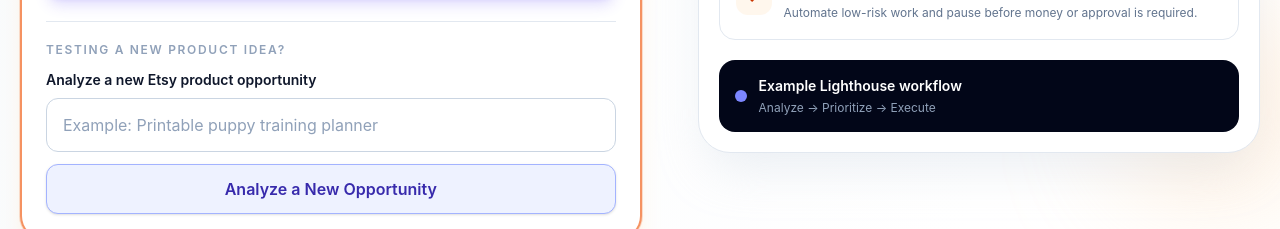
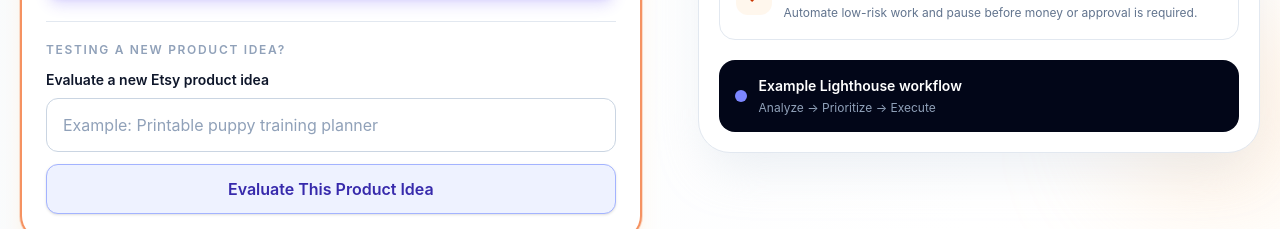
Before and after one commit to abiasV/lighthouse-agent, a React (Vite) app in the folder client/: page / in a window 1280 px wide. Shown: the part 723-952 px from the top of the page. Built offline with nearby package versions, Linux system fonts and the light colour scheme.

Commit message:
Clarify product idea analysis entry point

```diff
--- a/client/src/App.jsx
+++ b/client/src/App.jsx
@@ -333,24 +333,6 @@
         behavior: "smooth",
       });
     });
-  }
-
-  function scrollToAnalysis() {
-    if (view !== "landing") {
-      setView("landing");
-
-      window.setTimeout(() => {
-        document
-          .getElementById("analysis-form")
-          ?.scrollIntoView({ behavior: "smooth" });
-      }, 0);
-
-      return;
-    }
-
-    document
-      .getElementById("analysis-form")
-      ?.scrollIntoView({ behavior: "smooth" });
   }
 
   function formatStatus(status) {
@@ -1296,7 +1278,7 @@
                           htmlFor="idea"
                           className="mb-2 block text-sm font-semibold"
                         >
-                          Analyze a new Etsy product opportunity
+                          Evaluate a new Etsy product idea
                         </label>
 
                         <input
@@ -1314,8 +1296,8 @@
                           className="mt-3 w-full cursor-pointer rounded-xl border border-indigo-300 bg-indigo-50 px-5 py-3 font-semibold text-indigo-800 shadow-sm transition hover:border-indigo-500 hover:bg-indigo-100 disabled:cursor-not-allowed disabled:opacity-60 dark:border-indigo-800 dark:bg-indigo-950/50 dark:text-indigo-200 dark:hover:border-indigo-600 dark:hover:bg-indigo-950/80"
                         >
                           {loading
-                            ? "Analyzing..."
-                            : "Analyze a New Opportunity"}
+                            ? "Evaluating..."
+                            : "Evaluate This Product Idea"}
                         </button>
                       </form>
                     </div>
@@ -1786,14 +1768,6 @@
                   >
                     Build My Weekly Growth Plan
                   </button>
-
-                  <button
-                    type="button"
-                    onClick={scrollToAnalysis}
-                    className="cursor-pointer rounded-xl border border-slate-700 bg-slate-900 px-6 py-3.5 font-semibold text-white transition hover:bg-slate-800"
-                  >
-                    Analyze a New Opportunity
-                  </button>
                 </div>
 
                 <p className="mt-4 text-xs text-slate-500">
```
